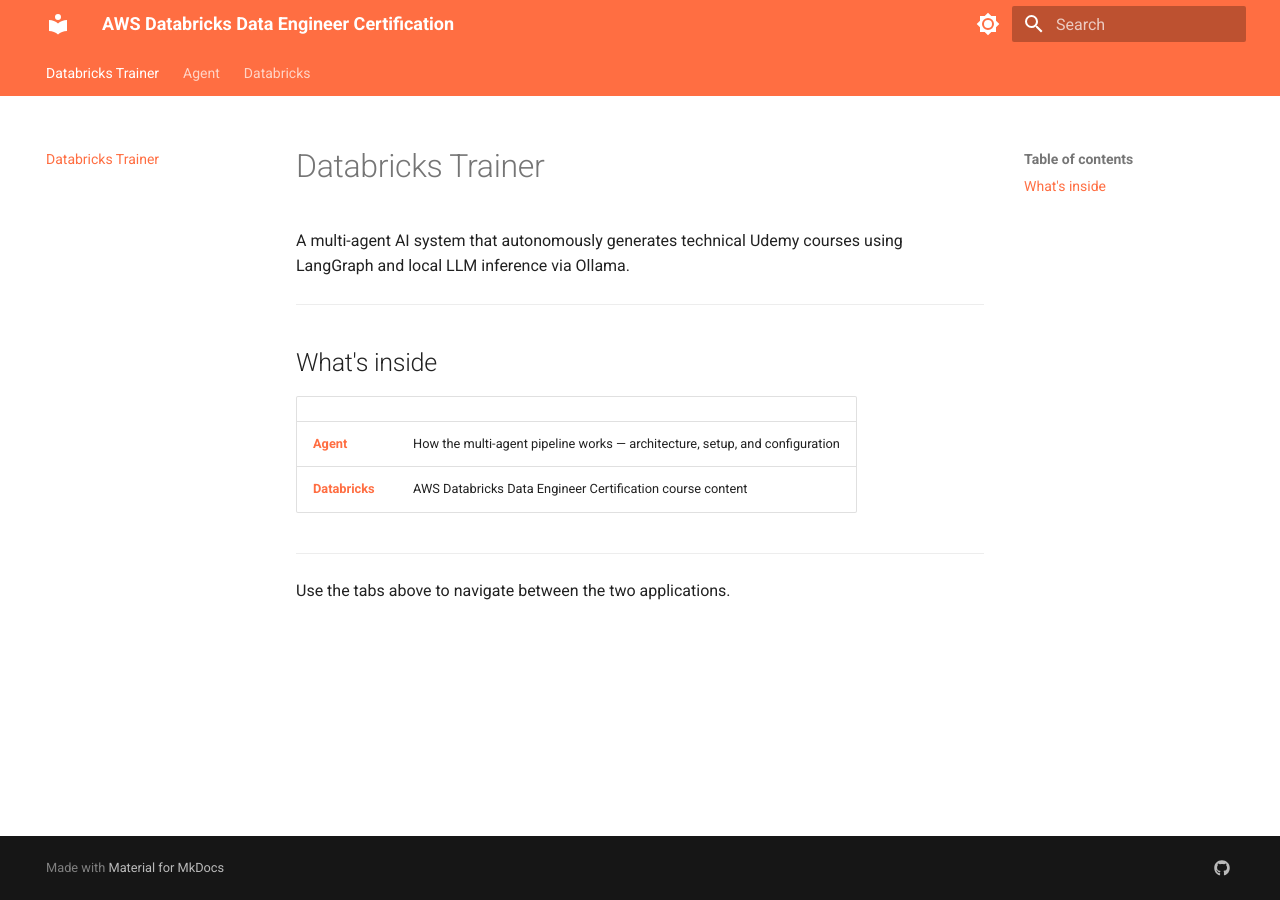
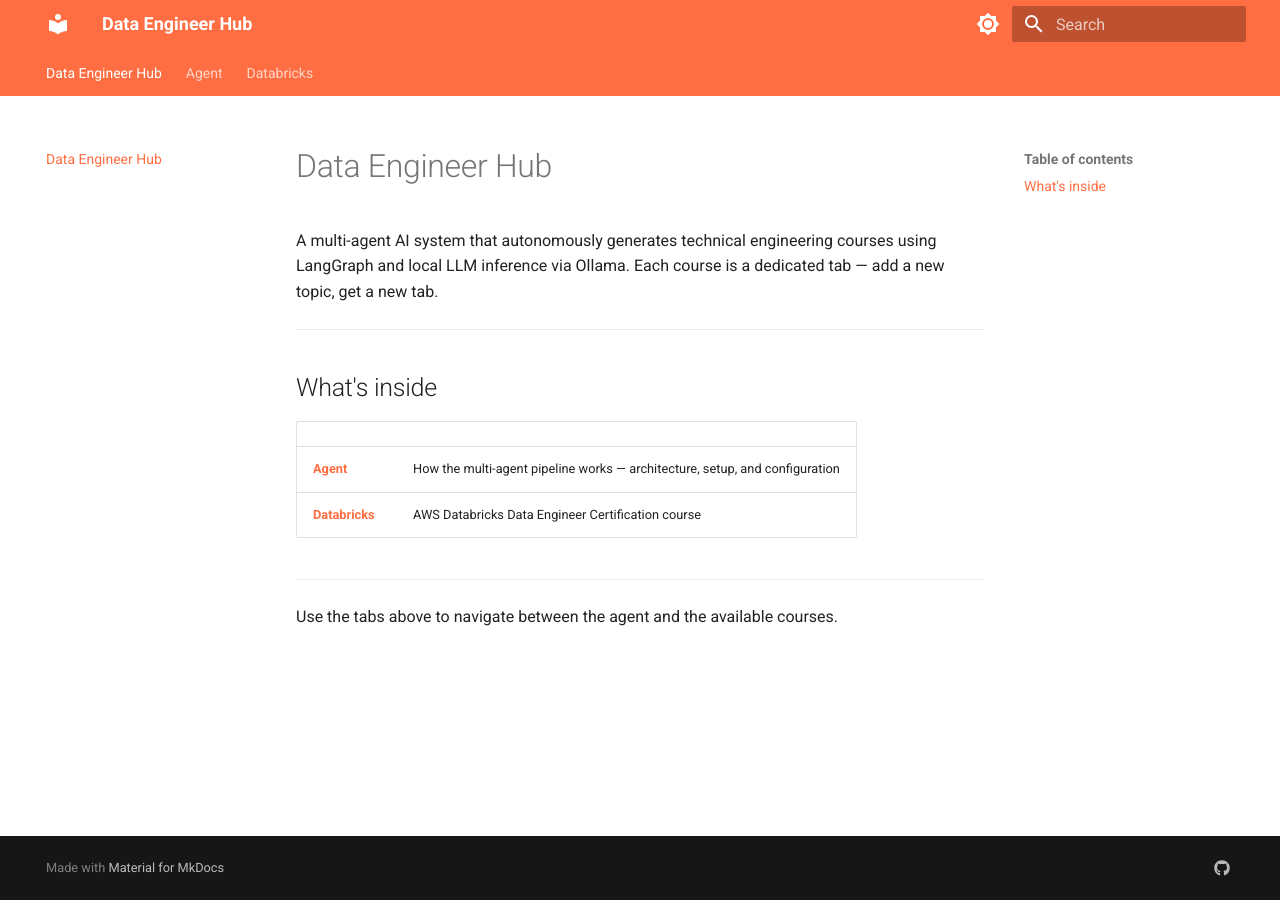
Before and after one commit to DataTechBridge-Projects/databricks-trainer, an MkDocs documentation site: the page built from docs/index.md, in a window 1280 px wide. Built offline with MkDocs 1.6.1 and Material for MkDocs 9.7.7, drawn with Linux system fonts in a browser that asks for light colours.

Commit message:
Rebrand to Data Engineer Hub

```diff
--- a/docs/agent/index.md
+++ b/docs/agent/index.md
@@ -1,6 +1,6 @@
 # Agent — Overview
 
-A three-agent LangGraph pipeline that autonomously generates a complete Udemy course from a single topic and audience description. No human input required after the initial run.
+The Data Engineer Hub agent is a three-agent LangGraph pipeline that autonomously generates a complete course from a single topic and audience description. No human input required after the initial run.
 
 ---
 
--- a/docs/index.md
+++ b/docs/index.md
@@ -1,6 +1,6 @@
-# Databricks Trainer
+# Data Engineer Hub
 
-A multi-agent AI system that autonomously generates technical Udemy courses using LangGraph and local LLM inference via Ollama.
+A multi-agent AI system that autonomously generates technical engineering courses using LangGraph and local LLM inference via Ollama. Each course is a dedicated tab — add a new topic, get a new tab.
 
 ---
 
@@ -9,8 +9,8 @@
 | | |
 |---|---|
 | [**Agent**](agent/index.md) | How the multi-agent pipeline works — architecture, setup, and configuration |
-| [**Databricks**](databricks/index.md) | AWS Databricks Data Engineer Certification course content |
+| [**Databricks**](databricks/index.md) | AWS Databricks Data Engineer Certification course |
 
 ---
 
-Use the tabs above to navigate between the two applications.
+Use the tabs above to navigate between the agent and the available courses.
--- a/mkdocs.yml
+++ b/mkdocs.yml
@@ -1,6 +1,6 @@
-site_name: AWS Databricks Data Engineer Certification
-site_description: A comprehensive Udemy course guide for the Databricks Certified Data Engineer Associate exam on AWS
-site_author: Databricks Trainer
+site_name: Data Engineer Hub
+site_description: A multi-agent AI system that generates technical engineering courses — powered by LangGraph and local LLM inference
+site_author: Data Engineer Hub
 
 docs_dir: docs
 
```
